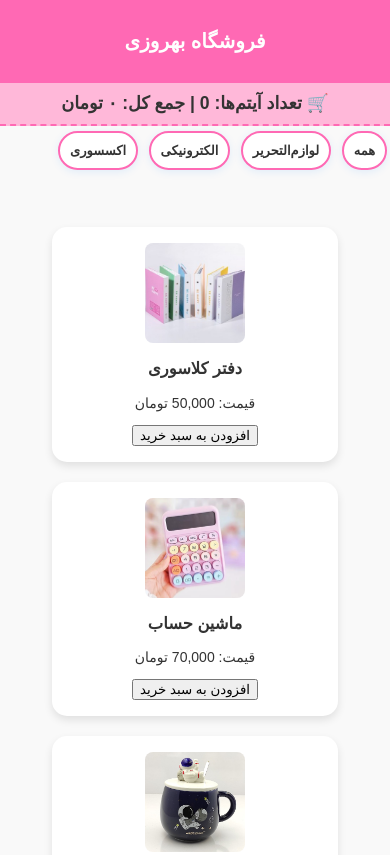
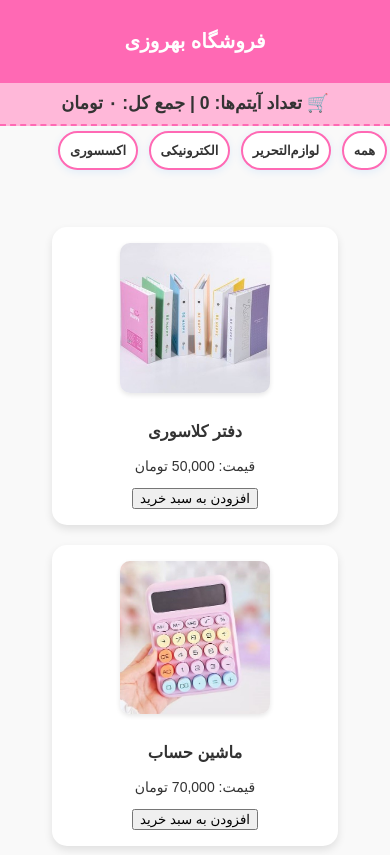
Before and after one commit to neli7981/simple-store, a plain HTML site: page index.html in a window 390 px wide. Shown: the top 855 px of the page. Drawn offline with Linux system fonts and the light colour scheme; a small style sheet from the web is missing.

Commit message:
Update style.css

```diff
--- a/style.css
+++ b/style.css
@@ -148,15 +148,15 @@ button.remove {
     margin: 5px 3px;
   }
 .product-image {
-  width: 100px;
-  height: 100px;
+  width: 100%;
+  max-width: 150px;
+  height: auto;
   object-fit: cover;
-  border-radius: 8px;
+  border-radius: 10px;
   margin-bottom: 10px;
-  display: block;
-  margin-left: auto;
-  margin-right: auto;
+  box-shadow: 0 2px 5px rgba(0, 0, 0, 0.1);
 }
+
 
   header h1 {
     font-size: 20px;
```
